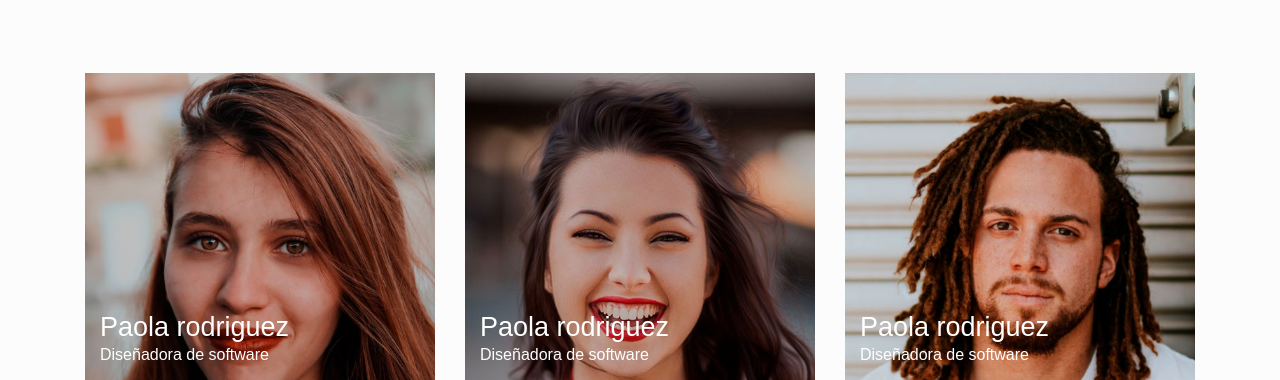
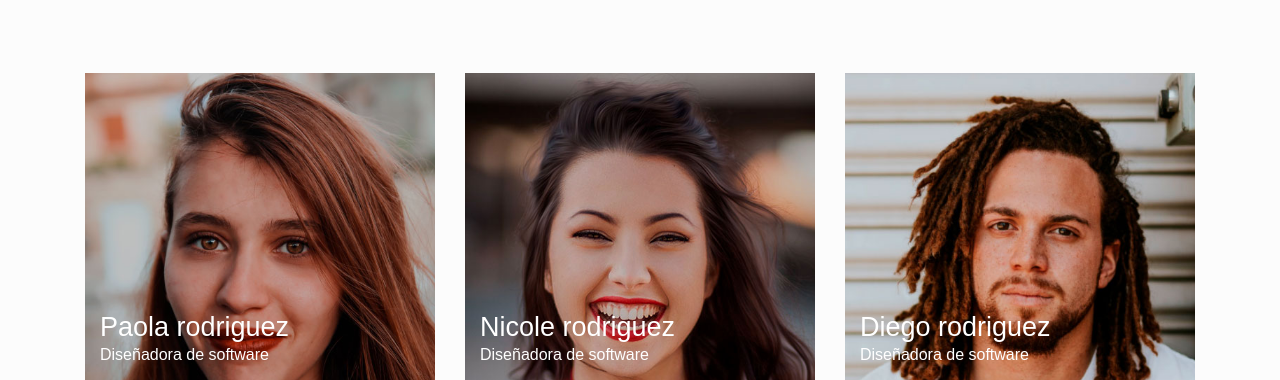
Before and after one commit to Lisandro17/web-boostrap, a plain HTML site: page index.html in a window 1280 px wide. Shown: the part 2566-2946 px from the top of the page. Drawn offline with nearby package versions, Linux system fonts and the light colour scheme.

Commit message:
Contenedor nosotros ajustado

```diff
--- a/index.html
+++ b/index.html
@@ -159,7 +159,7 @@
                 <div class="col-md-4">
                     <div class="contenedor-nosotros">
                         <div class="contenedor-textos-nosotros">
-                        <h3>Paola rodriguez</h3>
+                            <h3>Nicole rodriguez</h3>
                             <p>Diseñadora de software</p>
                             <ul class="list-inline">
                                 <li class="list-inline-item"><i class="fab fa-facebook-f"></i></li>
@@ -174,8 +174,9 @@
                     </div>
                 </div>
                 <div class="col-md-4">
+                    <div class="contenedor-nosotros">
                         <div class="contenedor-textos-nosotros">
-                        <h3>Paola rodriguez</h3>
+                            <h3>Diego rodriguez</h3>
                             <p>Diseñadora de software</p>
                             <ul class="list-inline">
                                 <li class="list-inline-item"><i class="fab fa-facebook-f"></i></li>
@@ -188,6 +189,9 @@
                             <img src="img/member-03.jpg" alt="">
                         </div>
                     </div>
+                </div>
+
+
             </div>
 
         </div>
```
Lines whose indentation alone changed are shown as unchanged.
